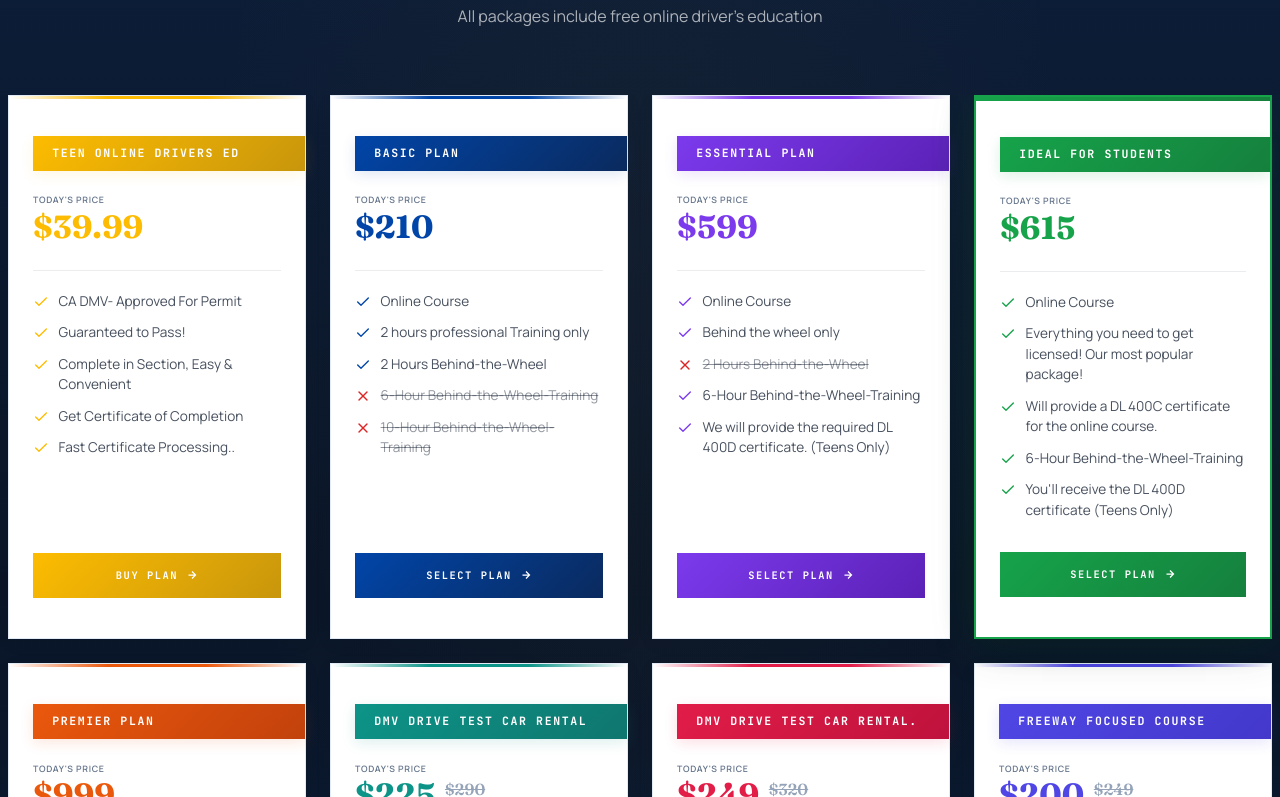
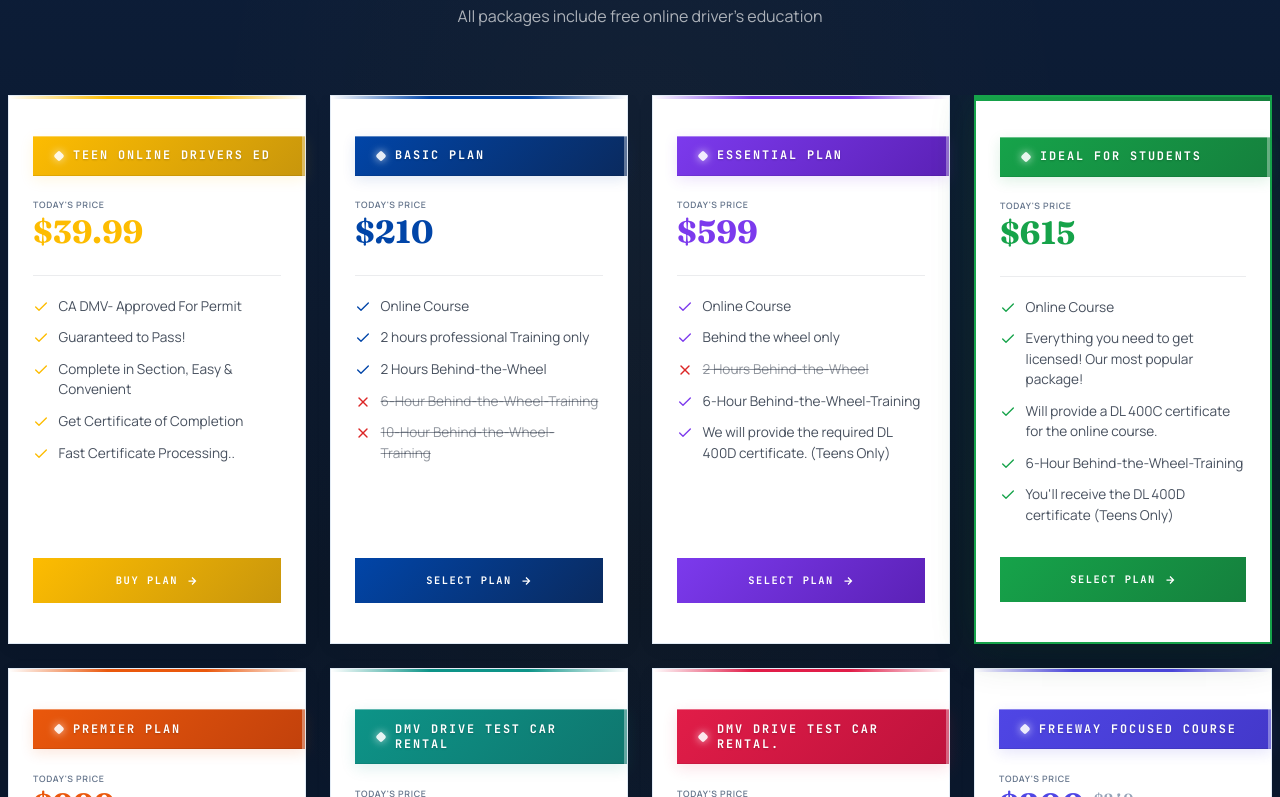
Before and after one commit to KAKOLY-AKHTER/driving-school, a React (Vite) app: page / in a window 1280 px wide. Shown: the part 4823-5620 px from the top of the page. Built offline with nearby package versions, Linux system fonts and the light colour scheme; no server answers.

Commit message:
Polish plan name bar with glass highlight and premium accent

```diff
--- a/src/components/Pricing.jsx
+++ b/src/components/Pricing.jsx
@@ -307,22 +307,44 @@ export default function Pricing({ light = false, onEnroll = null, tiers: propTie
                   {/* Plan Name */}
                   <div style={{ marginLeft: 0, width: 'auto', marginRight: '-1.5rem', marginBottom: '1.4rem' }}>
                     <h3 style={{
+                      position: 'relative',
                       fontFamily: 'var(--font-mono)',
-                      fontSize: '0.72rem',
-                      letterSpacing: '0.14em',
+                      fontSize: '0.74rem',
+                      letterSpacing: '0.16em',
                       textTransform: 'uppercase',
                       color: '#fff',
                       fontWeight: 700,
                       margin: 0,
-                      padding: '0.7rem 1.2rem',
+                      padding: '0.8rem 1.4rem',
                       background: 'linear-gradient(135deg, var(--tone), var(--tone-bright))',
                       borderRadius: 'var(--radius-sm)',
-                      boxShadow: '0 4px 14px var(--tone-glow)',
-                      display: 'block',
+                      boxShadow: 'inset 0 1px 0 rgba(255,255,255,0.35), inset 0 -1px 0 rgba(0,0,0,0.08), 0 4px 14px var(--tone-glow)',
+                      display: 'flex',
+                      alignItems: 'center',
+                      gap: '0.6rem',
                       boxSizing: 'border-box',
-                      textAlign: 'left',
+                      overflow: 'hidden',
                     }}>
-                      {tier.planName}
+                      <span style={{
+                        width: '8px',
+                        height: '8px',
+                        minWidth: '8px',
+                        borderRadius: '2px',
+                        transform: 'rotate(45deg)',
+                        background: 'rgba(255,255,255,0.9)',
+                        boxShadow: '0 0 8px rgba(255,255,255,0.8)',
+                      }} />
+                      <span style={{ flex: 1, textAlign: 'left', lineHeight: 1.25, textShadow: '0 1px 2px rgba(0,0,0,0.2)' }}>
+                        {tier.planName}
+                      </span>
+                      <span style={{
+                        position: 'absolute',
+                        right: 0,
+                        top: 0,
+                        bottom: 0,
+                        width: '3px',
+                        background: 'rgba(255,255,255,0.35)',
+                      }} />
                     </h3>
                   </div>
 
```
